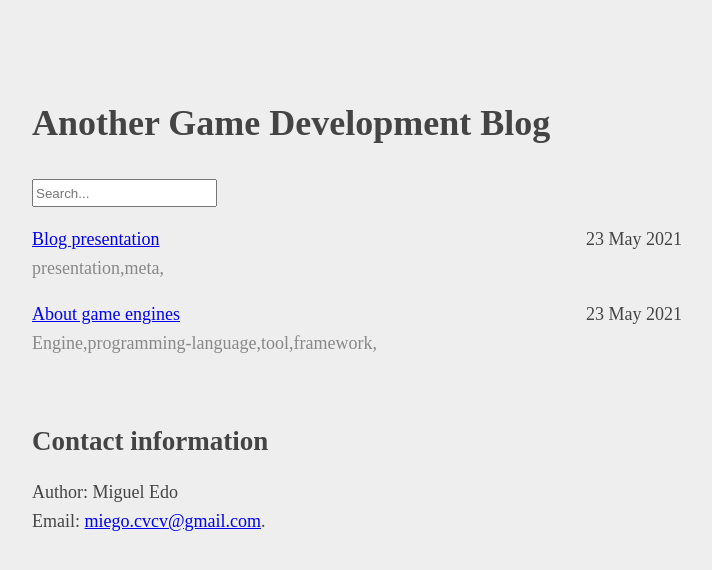
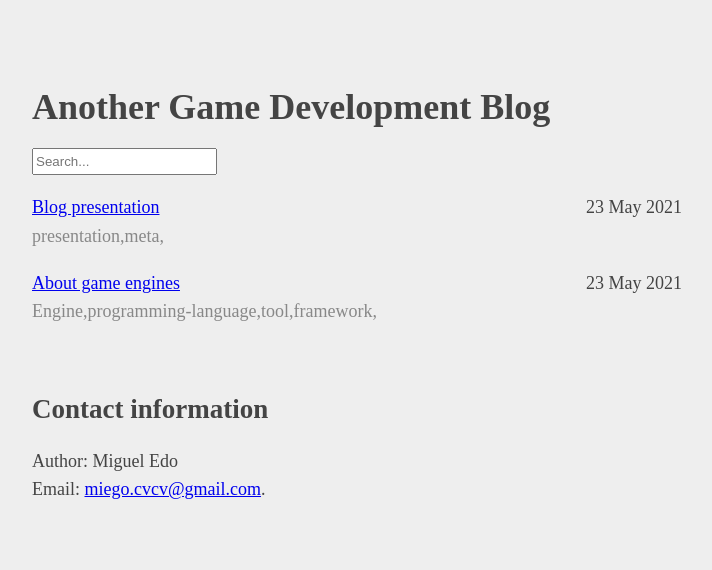
Before and after one commit to edoelas/agdb, a Jekyll site: the page built from index.html, in a window 1280 px wide. Shown: the top 570 px of the page, without its empty margins (283-995 px from the left). Built offline with Jekyll 4.4.1, drawn with Linux system fonts in a browser that asks for light colours.

Commit message:
trying to solve problem with css

```diff
--- a/assets/css/BMFW.css
+++ b/assets/css/BMFW.css
@@ -8,14 +8,6 @@ body{
   font-size: 18px;
 }
 
-header{
-  margin: 40px auto;
-  max-width: 650px;
-  line-height: 1.6em;
-  font-size: 18px;
-  padding: 0;
-}
-
 img {
   display: block;
   margin-left: auto;
@@ -23,9 +15,7 @@ img {
   width: 100%;
 }
 
-.date{
-  float:right;
-}
+.date{ float:right; }
 
 @media print {
   .dontprint{ display: none; }
```
